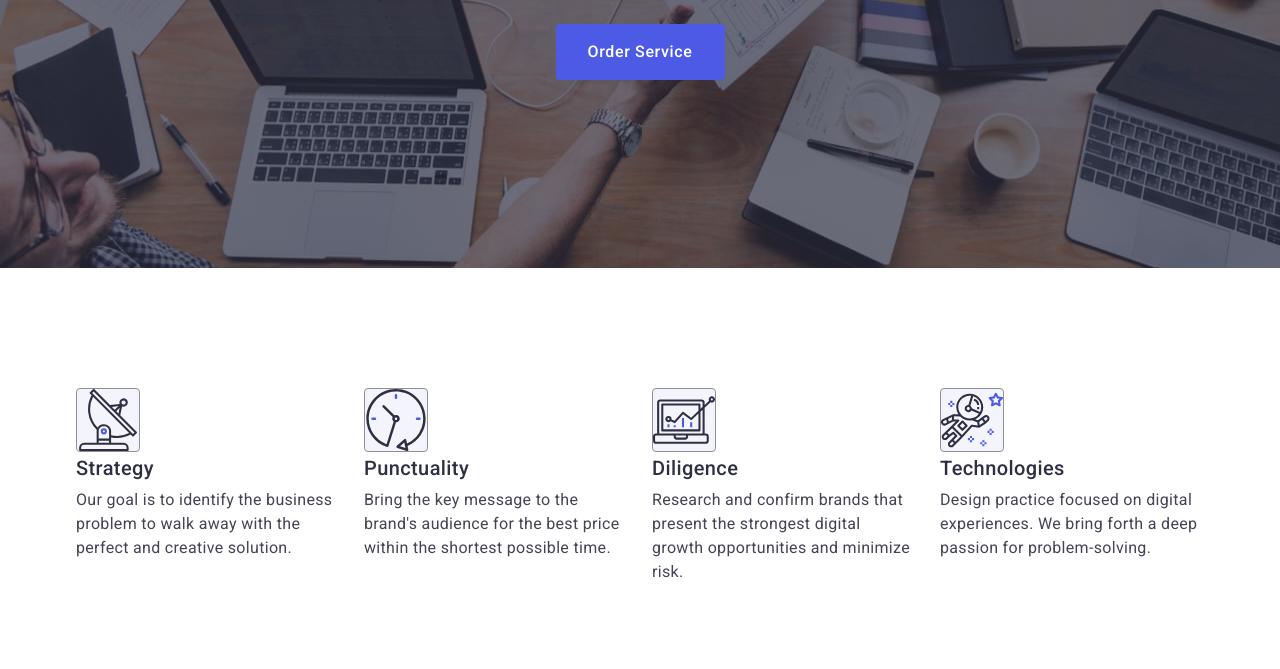
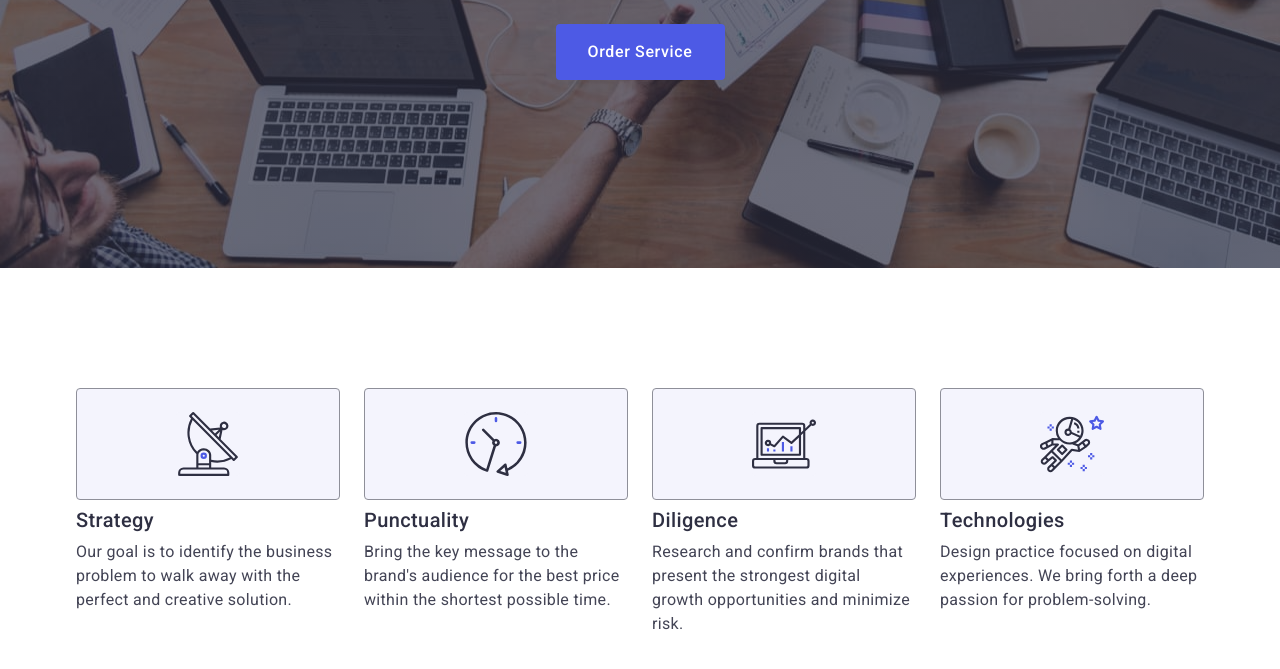
Before and after one commit to 19taurus79/goit-markup-hw-04, a plain HTML site: page index.html in a window 1280 px wide. Shown: the part 405-1074 px from the top of the page. Drawn offline with nearby package versions, Linux system fonts and the light colour scheme.

Commit message:
first section complete

```diff
--- a/css/styles.css
+++ b/css/styles.css
@@ -59,6 +59,9 @@ button {
     background: #f4f4fd;
     justify-content: center;
     /* display: flex; */
+    /* min-height: 112px; */
+    /* width: 100%; */
+    border: none;
 }
 .portfolio-list {
     display: flex;
@@ -207,6 +210,16 @@ button {
 /* #endregion hero */
 
 /* #region section-first */
+.icon-rectangle{
+    border: 1px solid #8e8f99;
+        border-radius: 4px;
+        min-height: 112px;
+        background-color: #f4f4fd;
+        display: flex;
+        justify-content: center;
+        align-items: center;
+        margin-bottom: 8px;
+}
 .first-list {
     display: flex;
     gap: 24px;
--- a/index.html
+++ b/index.html
@@ -67,9 +67,11 @@
           <h2 class="visually-hidden">h2</h2>
           <ul class="first-list">
             <li class="section-first-list">
+              <div class="icon-rectangle">
                 <svg class="section-first-icons" width="64px" height="64px">
                   <use href="./images/icons.svg#icon-antenna-1"></use>
                 </svg>
+              </div>
               <h3 class="section-first-title">Strategy</h3>
               <p class="section-first-description">
                 Our goal is to identify the business problem to walk away with
@@ -77,9 +79,11 @@
               </p>
             </li>
             <li class="section-first-list">
+              <div class="icon-rectangle">
                 <svg class="section-first-icons" width="64px" height="64px">
                   <use href="./images/icons.svg#icon-clock-1"></use>
                 </svg>
+              </div>
               <h3 class="section-first-title">Punctuality</h3>
               <p class="section-first-description">
                 Bring the key message to the brand's audience for the best price
@@ -87,9 +91,11 @@
               </p>
             </li>
             <li class="section-first-list">
+              <div class="icon-rectangle">
                 <svg class="section-first-icons" width="64px" height="64px">
                   <use href="./images/icons.svg#icon-diagram-1"></use>
                 </svg>
+              </div>
               <h3 class="section-first-title">Diligence</h3>
               <p class="section-first-description">
                 Research and confirm brands that present the strongest digital
@@ -97,9 +103,11 @@
               </p>
             </li>
             <li class="section-first-list">
+              <div class="icon-rectangle">
                 <svg class="section-first-icons" width="64px" height="64px">
                   <use href="./images/icons.svg#icon-astronaut-1"></use>
                 </svg>
+              </div>
               <h3 class="section-first-title">Technologies</h3>
               <p class="section-first-description">
                 Design practice focused on digital experiences. We bring forth a
```
Lines whose indentation alone changed are shown as unchanged.
